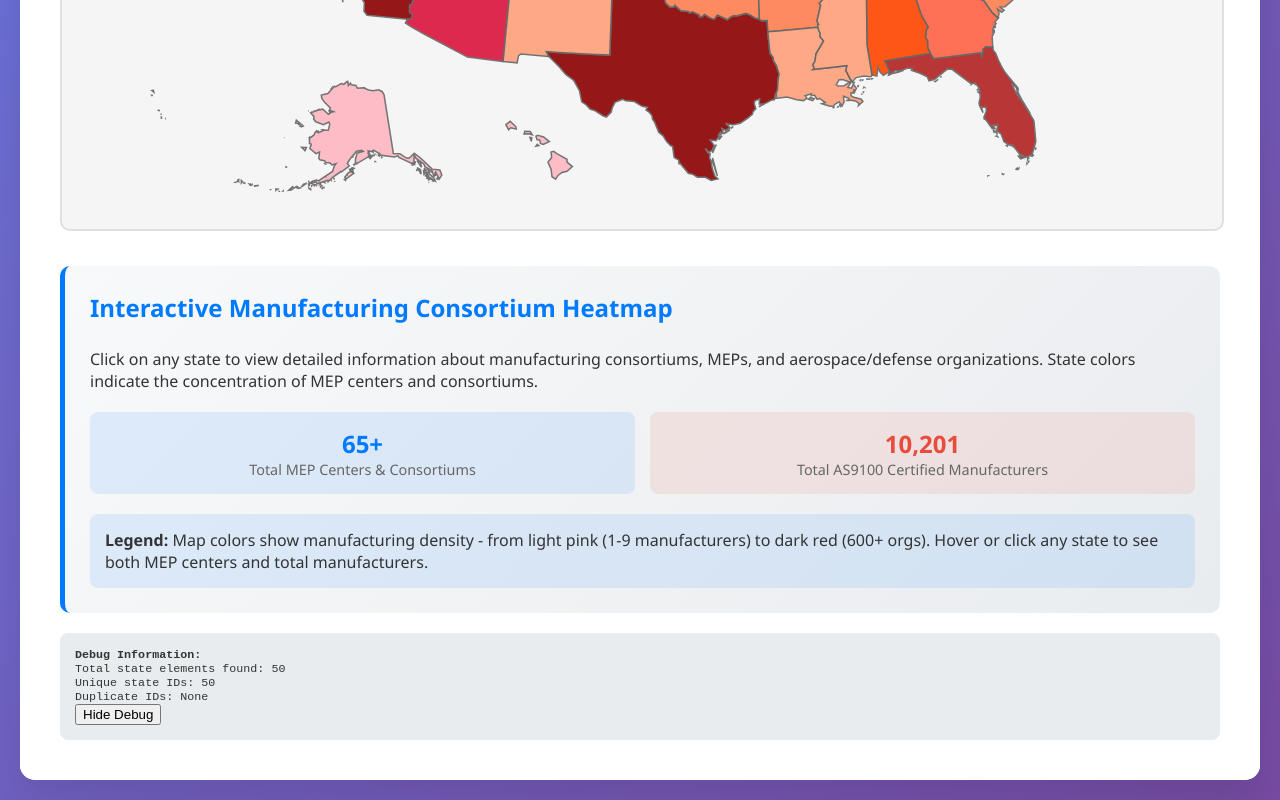
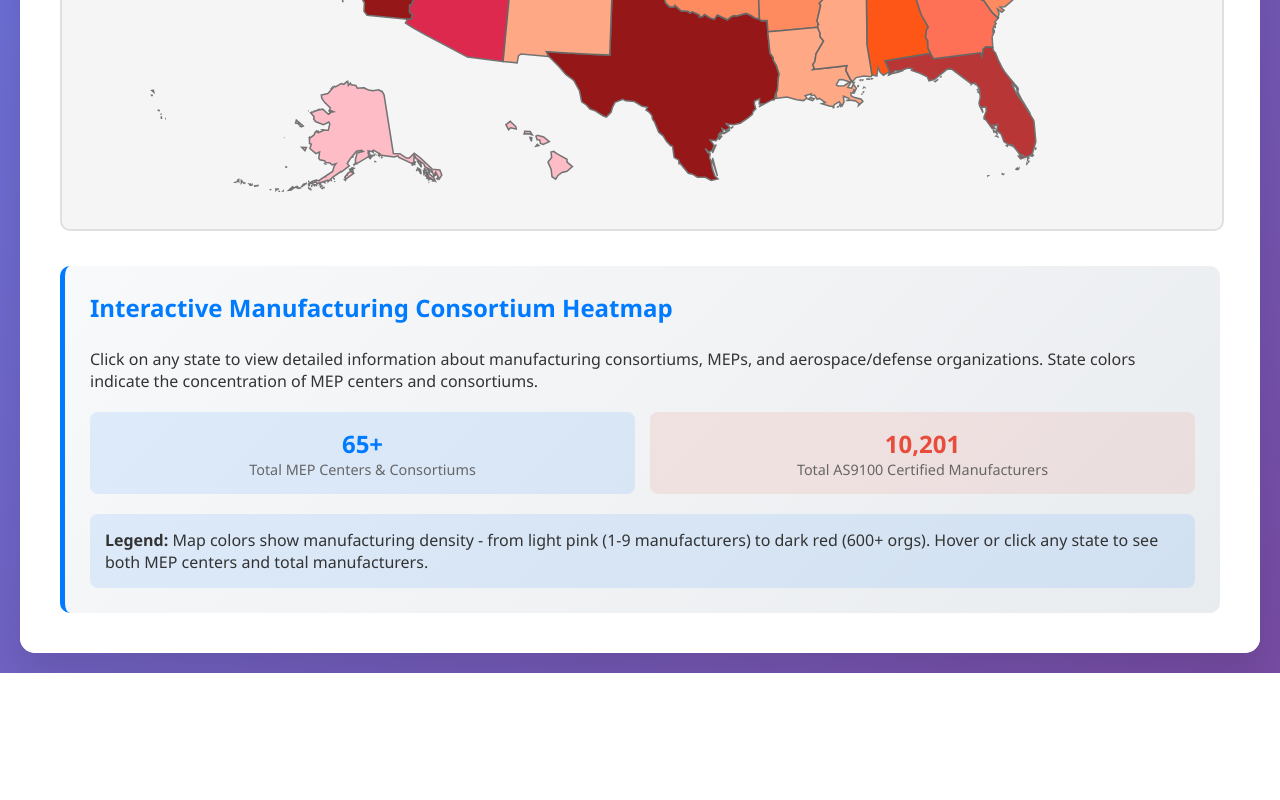
Before and after one commit to chonkrr/US-Manufacturing-Organization-Heatmap, a plain HTML site: page index.html in a window 1280 px wide. Shown: the part 936-1736 px from the top of the page. After the commit the page ends 1609 px from the top, so only its background shows below. Drawn offline with nearby package versions, Linux system fonts and the light colour scheme.

Commit message:
code cleaning

```diff
--- a/index.html
+++ b/index.html
@@ -924,9 +924,7 @@
                 </div>
             </div>
 
-            <div class="debug-info" id="debug-info">
-                Debug info will appear here...
-            </div>
+
         </div>
 
         <!-- Aerospace Companies Tab -->
@@ -1063,23 +1061,11 @@
 
         const states = document.querySelectorAll('.state-shape');
             const infoPanel = document.getElementById('info-panel');
-            const debugInfo = document.getElementById('debug-info');
             let selectedState = null;
 
             console.log('Found', states.length, 'states');
 
-            // Add debug info
-            const stateIds = Array.from(states).map(state => state.id);
-            const uniqueStateIds = [...new Set(stateIds)];
-            const duplicates = stateIds.filter((item, index) => stateIds.indexOf(item) !== index);
 
-            debugInfo.innerHTML = `
-                <strong>Debug Information:</strong><br>
-                Total state elements found: ${states.length}<br>
-                Unique state IDs: ${uniqueStateIds.length}<br>
-                Duplicate IDs: ${[...new Set(duplicates)].join(', ') || 'None'}<br>
-                <button onclick="document.getElementById('debug-info').style.display='none'">Hide Debug</button>
-            `;
 
             function showDefaultInfo() {
                 infoPanel.innerHTML = `
```
